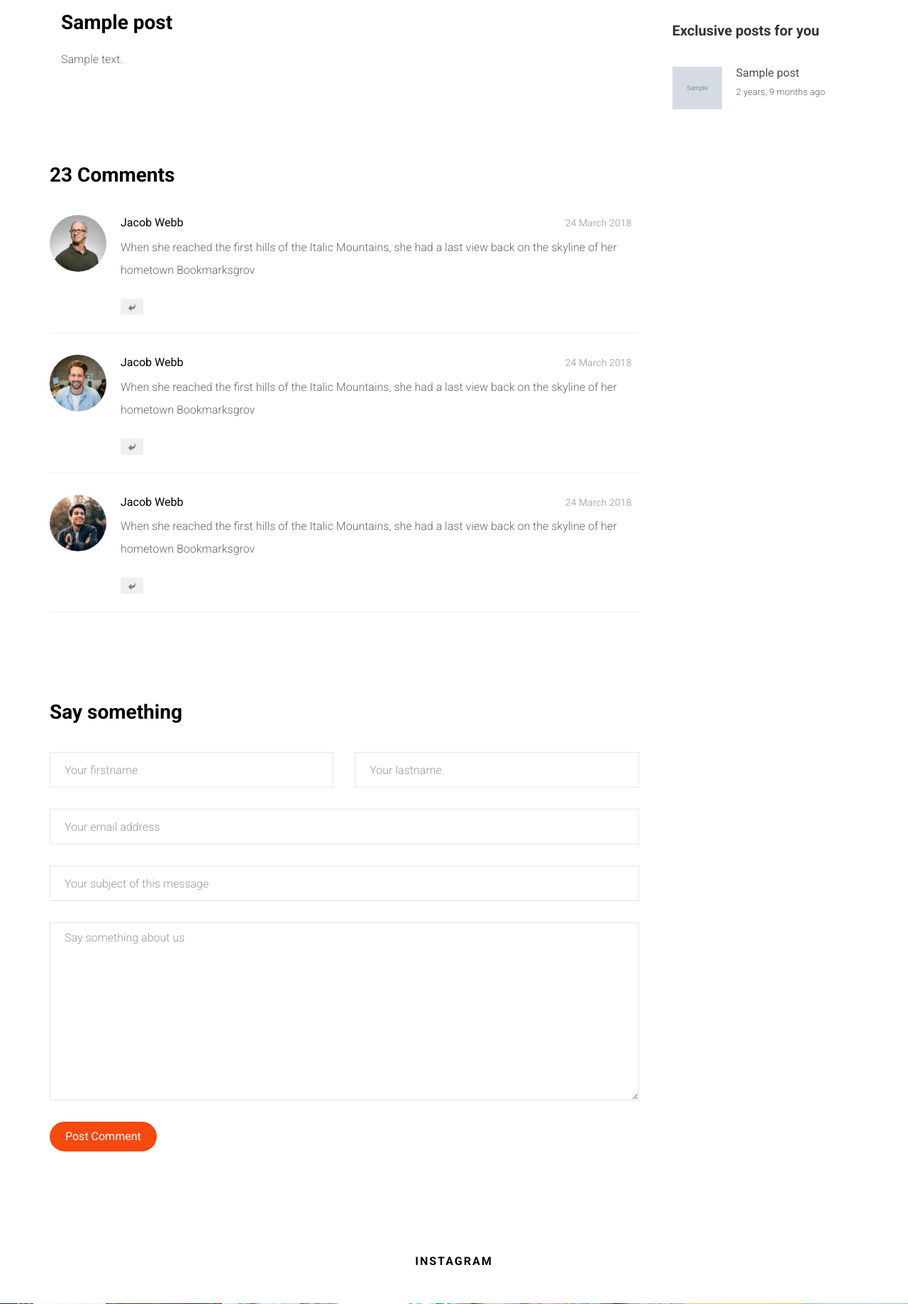
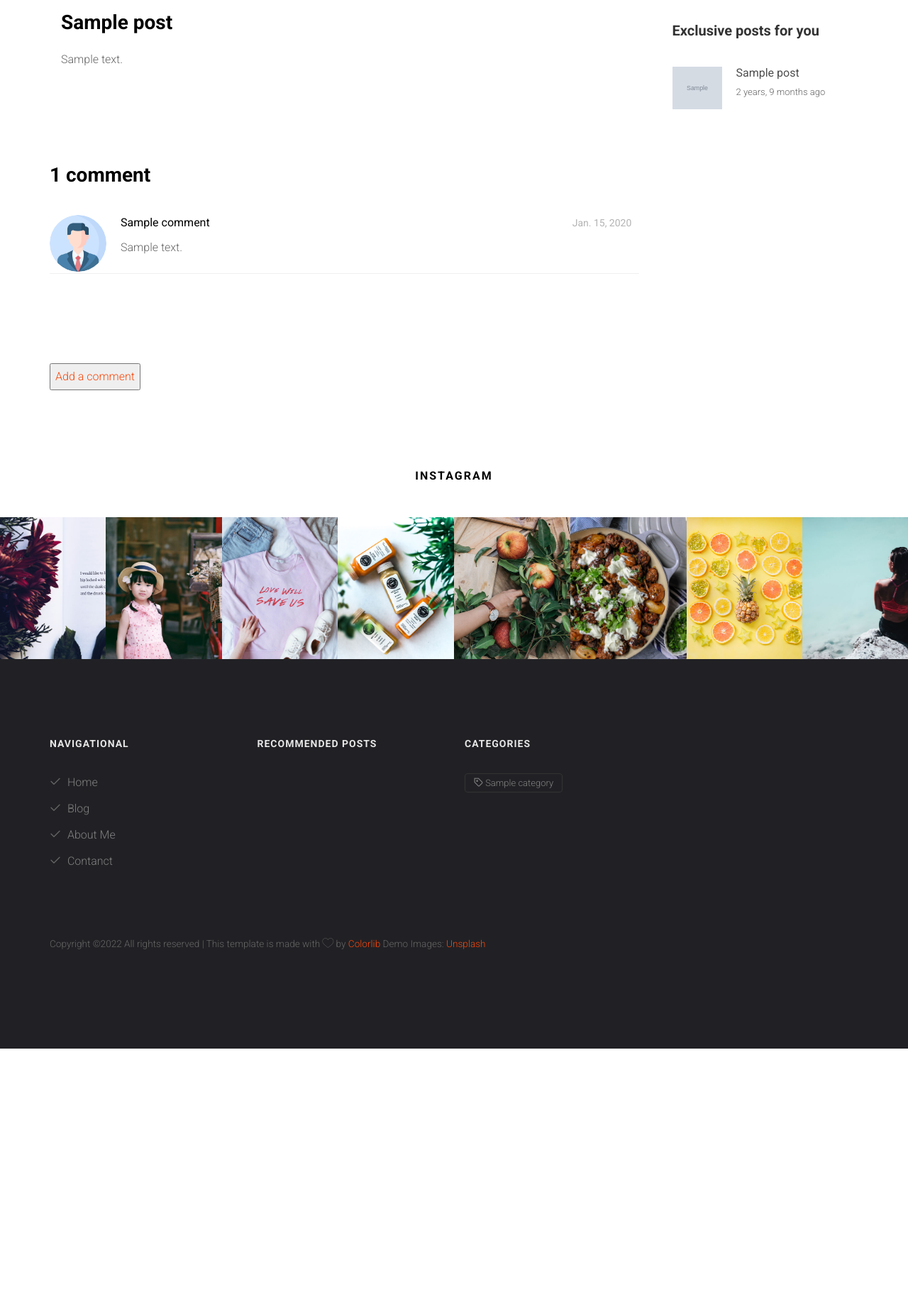
Before and after one commit to EverLookNeverSee/crispy_notes, a Django app: page /blog/post/1/ in a window 1280 px wide. Shown: the part 711-2549 px from the top of the page at 71% size. After the commit the page ends 2189 px from the top, so only its background shows below. Run offline with Django 3.2, Linux system fonts and the light colour scheme; a user stored in the database is signed in; tables that the repository leaves empty hold one stand-in row (values such as "Sample post"); grey boxes marked "Sample" are stand-in pictures; some libraries are stand-ins or nearby versions; some web fonts are replaced.

Commit message:
Fixing comment section

```diff
--- a/core/templates/base.html
+++ b/core/templates/base.html
@@ -72,7 +72,7 @@
 								<li><a href="{% url 'home:about' %}">About Me</a></li>
 								<li><a href="{% url 'home:contact' %}">Contact</a></li>
 								{% if request.user.is_authenticated %}
-								<li class="active"><a href="#">Logged in as {{ request.user.email}}</a></li>
+								<li class="active"><a href="#">Logged in as {{ request.user.email }}</a></li>
 								<li class="active"><a href="{% url 'accounts:logout' %}">Logout</a></li>
 								<li class="active"><a href="{% url 'blog:post-create' %}">Create a post</a></li>
 								{% else %}
--- /dev/null
+++ b/core/templates/blog/blog-single-comments.html
@@ -0,0 +1,16 @@
+{% load static %}
+{% load comment_tags %}
+{% load humanize %}
+
+{% for comment in comments %}
+<div class="review">
+    <div class="user-img" style="background-image: url({% static 'assets/images/user.png' %})"></div>
+        <div class="desc">
+            <h4>
+                <span class="text-left">{{ comment.name }}</span>
+                <span class="text-right">{{ comment.created_at|naturalday }}</span>
+            </h4>
+            <p>{{ comment.message }}</p>
+        </div>
+</div>
+{% endfor %}
--- a/core/templates/blog/blog-single.html
+++ b/core/templates/blog/blog-single.html
@@ -2,6 +2,7 @@
 {% load static %}
 {% load humanize %}
 {% load blog_tags %}
+{% load comment_tags %}
 {% block content %}
 
 <aside id="colorlib-breadcrumbs">
@@ -47,87 +48,13 @@
 						</div>
 						<div class="row row-pb-lg">
 							<div class="col-md-12">
-								<h2 class="heading-2">23 Comments</h2>
-								<div class="review">
-						   		<div class="user-img" style="background-image: url(images/person1.jpg)"></div>
-						   		<div class="desc">
-						   			<h4>
-						   				<span class="text-left">Jacob Webb</span>
-						   				<span class="text-right">24 March 2018</span>
-						   			</h4>
-						   			<p>When she reached the first hills of the Italic Mountains, she had a last view back on the skyline of her hometown Bookmarksgrov</p>
-						   			<p class="star">
-					   					<span class="text-left"><a href="#" class="reply"><i class="icon-reply"></i></a></span>
-						   			</p>
-						   		</div>
-						   	</div>
-						   	<div class="review">
-						   		<div class="user-img" style="background-image: url(images/person2.jpg)"></div>
-						   		<div class="desc">
-						   			<h4>
-						   				<span class="text-left">Jacob Webb</span>
-						   				<span class="text-right">24 March 2018</span>
-						   			</h4>
-						   			<p>When she reached the first hills of the Italic Mountains, she had a last view back on the skyline of her hometown Bookmarksgrov</p>
-						   			<p class="star">
-					   					<span class="text-left"><a href="#" class="reply"><i class="icon-reply"></i></a></span>
-						   			</p>
-						   		</div>
-						   	</div>
-						   	<div class="review">
-						   		<div class="user-img" style="background-image: url(images/person3.jpg)"></div>
-						   		<div class="desc">
-						   			<h4>
-						   				<span class="text-left">Jacob Webb</span>
-						   				<span class="text-right">24 March 2018</span>
-						   			</h4>
-						   			<p>When she reached the first hills of the Italic Mountains, she had a last view back on the skyline of her hometown Bookmarksgrov</p>
-						   			<p class="star">
-					   					<span class="text-left"><a href="#" class="reply"><i class="icon-reply"></i></a></span>
-						   			</p>
-						   		</div>
-						   	</div>
+								<h2 class="heading-2">{% comments_count pid=post.id %} comment</h2>
+								{% post_comments pid=post.id %}
 							</div>
 						</div>
 						<div class="row">
 							<div class="col-md-12">
-								<h2 class="heading-2">Say something</h2>
-								<form action="#">
-									<div class="row form-group">
-										<div class="col-md-6">
-											<!-- <label for="fname">First Name</label> -->
-											<input type="text" id="fname" class="form-control" placeholder="Your firstname">
-										</div>
-										<div class="col-md-6">
-											<!-- <label for="lname">Last Name</label> -->
-											<input type="text" id="lname" class="form-control" placeholder="Your lastname">
-										</div>
-									</div>
-
-									<div class="row form-group">
-										<div class="col-md-12">
-											<!-- <label for="email">Email</label> -->
-											<input type="text" id="email" class="form-control" placeholder="Your email address">
-										</div>
-									</div>
-
-									<div class="row form-group">
-										<div class="col-md-12">
-											<!-- <label for="subject">Subject</label> -->
-											<input type="text" id="subject" class="form-control" placeholder="Your subject of this message">
-										</div>
-									</div>
-
-									<div class="row form-group">
-										<div class="col-md-12">
-											<!-- <label for="message">Message</label> -->
-											<textarea name="message" id="message" cols="30" rows="10" class="form-control" placeholder="Say something about us"></textarea>
-										</div>
-									</div>
-									<div class="form-group">
-										<input type="submit" value="Post Comment" class="btn btn-primary">
-									</div>
-								</form>
+								<button><a href="{% url 'comment:create' pk=post.id %}">Add a comment</a></button>
 							</div>
 						</div>
 					</div>
```
Also changed, not shown: core/templates/blog/blog-single-add-comment.html (added, +30 -0 lines).
